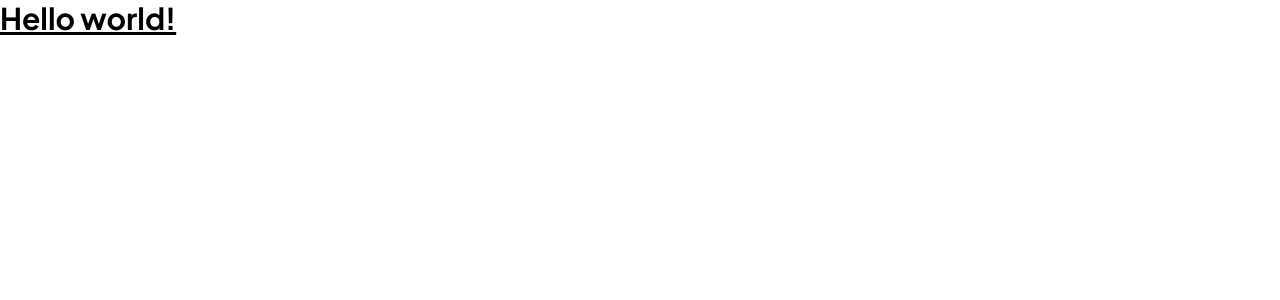
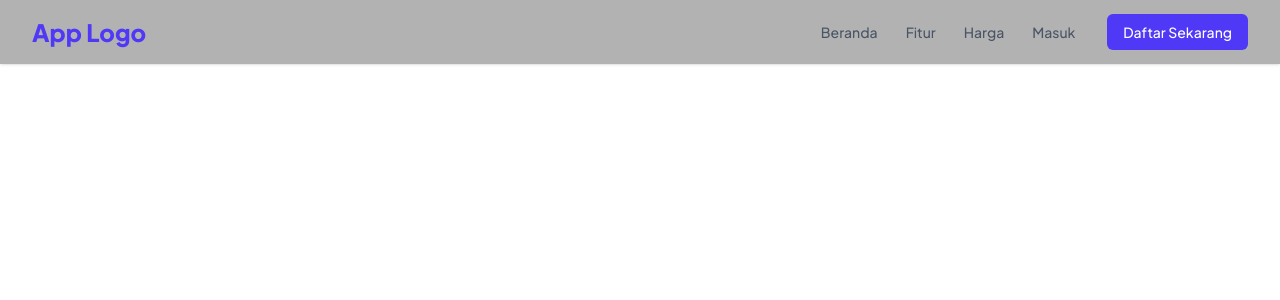
Before and after one commit to Petramanullang/t-recx, a React (Vite) app: page / in a window 1280 px wide. Shown: the top 300 px of the page. Built offline with nearby package versions, Linux system fonts and the light colour scheme.

Commit message:
baru nambah navabr cuman ga jadi

```diff
--- a/src/App.jsx
+++ b/src/App.jsx
@@ -1,7 +1,11 @@
+import React from 'react';
+import Navbar from './components/layouts/Navbar';
+
 function App() {
   return (
     <>
-      <h1 class="text-3xl font-bold underline">Hello world!</h1>
+      <Navbar />
+
     </>
   );
 }
--- /dev/null
+++ b/src/components/layouts/Navbar.jsx
@@ -0,0 +1,93 @@
+// src/components/layouts/Navbar.jsx
+
+import React, { useState } from 'react';
+
+const Navbar = () => {
+  // State untuk mengontrol tampilan menu saat layar kecil (mobile)
+  const [isOpen, setIsOpen] = useState(false);
+
+  // Daftar tautan navigasi
+  const navLinks = [
+    { title: 'Beranda', href: '#' },
+    { title: 'Fitur', href: '#' },
+    { title: 'Harga', href: '#' },
+    { title: 'Masuk', href: '#' },
+  ];
+
+  return (
+    <header className="bg-black/30 shadow-sm backdrop-blur-lg">
+      <div className="max-w-7xl mx-auto px-4 sm:px-6 lg:px-8">
+        <div className="flex justify-between items-center h-16">
+
+          {/* Logo atau Nama Situs */}
+          <div className="flex-shrink-0">
+            <a href="#" className="text-2xl font-extrabold text-indigo-600">
+              App Logo
+            </a>
+          </div>
+
+          {/* Tautan Navigasi Utama (Desktop) */}
+          <nav className="hidden md:block">
+            <div className="flex items-center space-x-1">
+              {navLinks.map((link) => (
+                <a
+                  key={link.title}
+                  href="#"
+                  className="text-gray-600 hover:text-indigo-600 px-3 py-2 rounded-md text-sm font-medium transition duration-150"
+                >
+                  {link.title}
+                </a>
+              ))}
+              {/* Tombol CTA di desktop */}
+              <button className="ml-4 bg-indigo-600 text-white px-4 py-2 rounded-md text-sm font-medium hover:bg-indigo-700 transition duration-150">
+                Daftar Sekarang
+              </button>
+            </div>
+          </nav>
+
+          {/* Tombol Menu (Mobile) - Menggunakan simbol teks */}
+          <div className="md:hidden">
+            <button
+              onClick={() => setIsOpen(!isOpen)}
+              className="p-2 rounded-md text-gray-500 hover:text-indigo-600 hover:bg-gray-100 focus:outline-none focus:ring-2 focus:ring-inset focus:ring-indigo-500 text-2xl"
+            >
+              <span className="sr-only">Buka menu utama</span>
+              {/* Mengganti ikon dengan simbol teks (☰ untuk menu, X untuk tutup) */}
+              {isOpen ? (
+                <span aria-hidden="true">X</span>
+              ) : (
+                <span aria-hidden="true">☰</span>
+              )}
+            </button>
+          </div>
+
+        </div>
+      </div>
+
+      {/* Tampilan Menu saat Mobile Aktif */}
+      <div className={`${isOpen ? 'block' : 'hidden'} md:hidden`}>
+        <div className="px-2 pt-2 pb-3 space-y-1 sm:px-3">
+          {navLinks.map((link) => (
+            <a
+              key={link.title}
+              href="#"
+              className="text-gray-700 hover:bg-indigo-50 hover:text-indigo-600 block px-3 py-2 rounded-md text-base font-medium transition duration-150"
+              onClick={() => setIsOpen(false)}
+            >
+              {link.title}
+            </a>
+          ))}
+          <a
+             href="#"
+             className="text-white bg-indigo-600 hover:bg-indigo-700 block px-3 py-2 rounded-md text-base font-medium text-center mt-2"
+             onClick={() => setIsOpen(false)}
+          >
+             Daftar Sekarang
+          </a>
+        </div>
+      </div>
+    </header>
+  );
+};
+
+export default Navbar;
```
Also changed, not shown: 1 other file (tests, documents, lock files or other folders).
